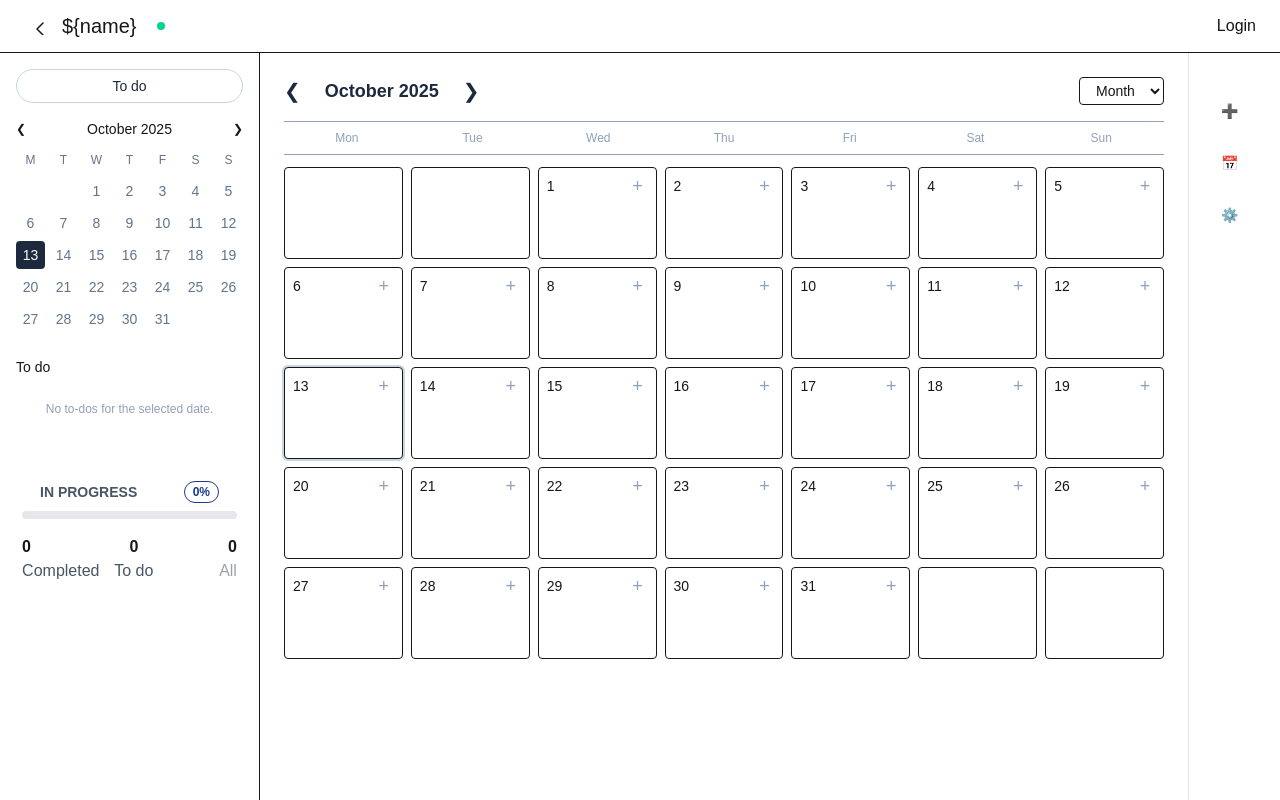
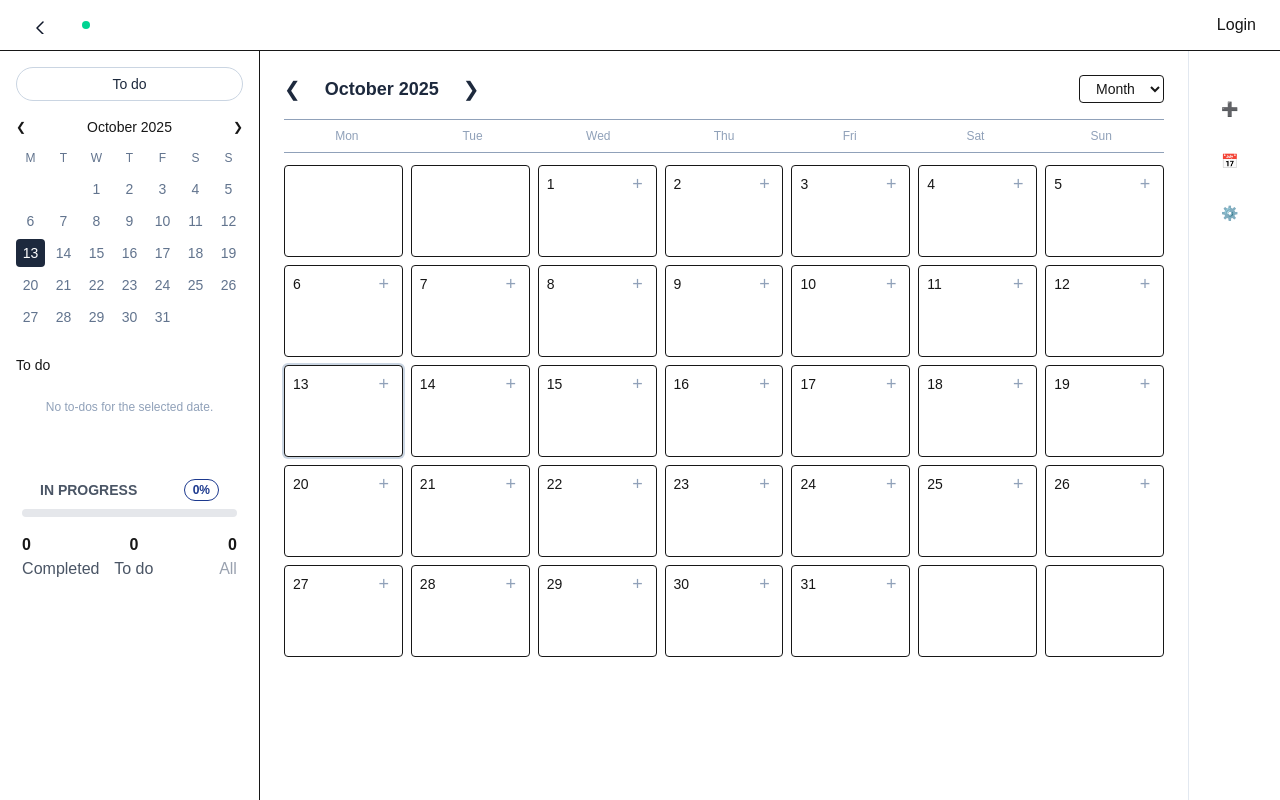
Before and after one commit to Sojiyeon/CoCal-front, a Next.js app in the folder cocal-front/: page /calendar/1 in a window 1280 px wide. Built offline with nearby package versions, Linux system fonts and the light colour scheme.

Commit message:
fix: ${name} 수정

```diff
--- a/cocal-front/src/components/calendar/CalendarUI.tsx
+++ b/cocal-front/src/components/calendar/CalendarUI.tsx
@@ -79,11 +79,19 @@ export default function CalendarUI() {
     }, [events, selectedSidebarDate]);
 
     useEffect(() => {
+        if (!user || !projectId) return; // user가 로딩 중이거나 projectId가 없으면 중단
+        // user가 문자열(string)로 들어올 수도 있고,
+        // 이미 객체(object)로 들어올 수도 있어서 안전하게 처리하기 위한 코드입니다.
+        const currentUser =
+            typeof user === "string"  // 👉 user의 타입이 문자열이면
+                ? JSON.parse(user)    // 문자열(JSON 형태)을 실제 객체로 변환
+                : user;               // 이미 객체라면 그대로 사용
+
         setTimeout(() => {
             const fetchedProjectData: Project = {
                 id: projectId,
-                name: '${name}',
-                ownerId: 1,
+                name: currentUser.name, // 여기서 user의 name을 직접 참조
+                ownerId: Number(currentUser.id), // 필요하면 user.id도 사용
                 startDate: "2025-01-01",
                 endDate: "2025-12-31",
                 status: 'In Progress',
@@ -91,7 +99,7 @@ export default function CalendarUI() {
             };
             setCurrentProject(fetchedProjectData);
         }, 500);
-    }, [projectId]);
+    }, [projectId, user]);
 
      //const miniMatrix = getMonthMatrix(miniYear, miniMonth);
     const matrix = getMonthMatrix(viewYear, viewMonth);
```
